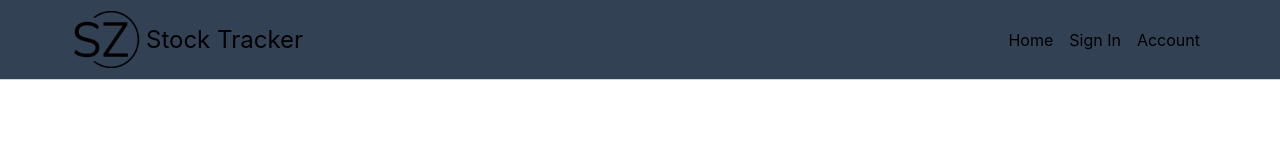
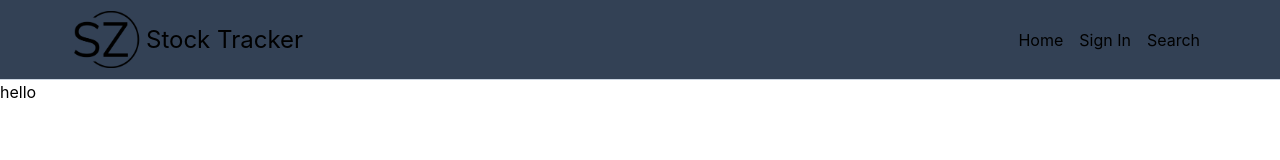
Before and after one commit to Zookerman3/Stock-Tracker-App, a React (Create React App) app: page /search in a window 1280 px wide. Shown: the top 160 px of the page. Built offline with nearby package versions, Linux system fonts and the light colour scheme; no server answers.

Commit message:
starting search feature

```diff
--- a/src/components/App.js
+++ b/src/components/App.js
@@ -1,5 +1,6 @@
 import SignIn from "./SignIn";
 import Navbar from "./NavBar";
+import SearchControl from "./SearchControl";
 import '../App.css';
 import { BrowserRouter as Router, Routes, Route } from "react-router-dom";
 import TradeControl from "./TradeControl";
@@ -11,6 +12,7 @@ function App() {
             <Routes>
                 <Route path="/sign-in" element={<SignIn />} />
                 <Route path="/" element={<TradeControl />} />
+                <Route path="/search" element={<SearchControl />} />
             </Routes>
         </Router>
     );
--- a/src/components/NavBar.js
+++ b/src/components/NavBar.js
@@ -18,7 +18,7 @@ function Navbar() {
                         <p>
                             <Link to="/sign-in">Sign In</Link>
                         </p>
-                        <p>Account</p>
+                        <p><Link to="/search">Search</Link></p>
                     </div>
                 </div>
             </div>
--- /dev/null
+++ b/src/components/SearchControl.js
@@ -0,0 +1,15 @@
+
+import React from "react";
+
+
+function SearchControl() {
+    return (
+        <React.Fragment>
+            <div className="mt-20">
+                <p className="">hello</p>
+            </div>
+        </React.Fragment>
+    );
+}
+
+export default SearchControl;
--- a/src/components/TradeControl.js
+++ b/src/components/TradeControl.js
@@ -54,6 +54,7 @@ function TradeControl() {
         const firstTenTrades = recentTrades.slice(0, 20);
         return (
             <div className='mt-20 bg-slate-800 text-slate-200'>
+
                 <h1 className='pt-5 pb-5'>Most Recent Trades</h1>
                 <table className='w-full text-sm text-left text-gray-500 dark:text-gray-400'>
                     <thead className='text-xs uppercase bg-slate-700  text-slate-300'>
```
